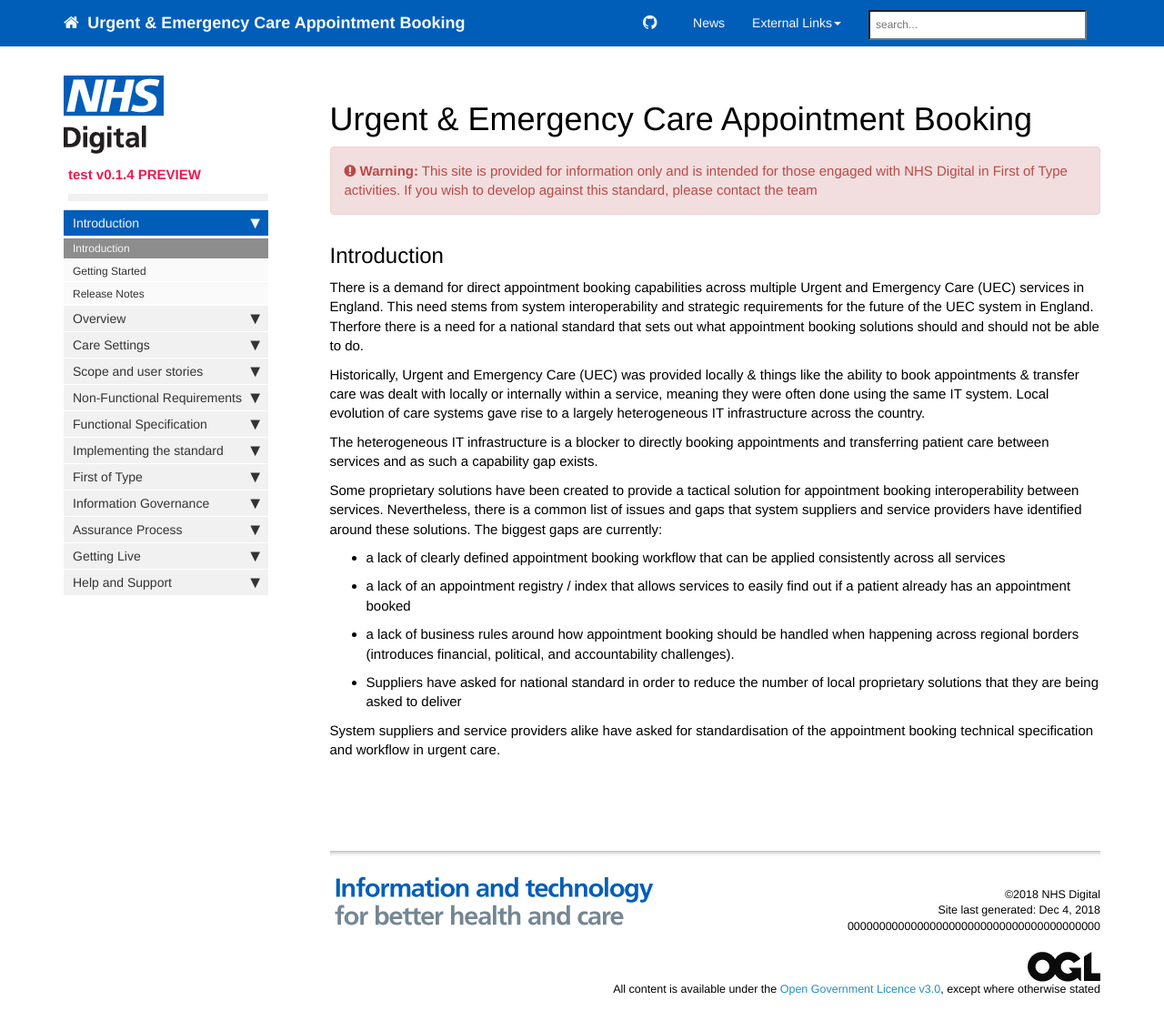
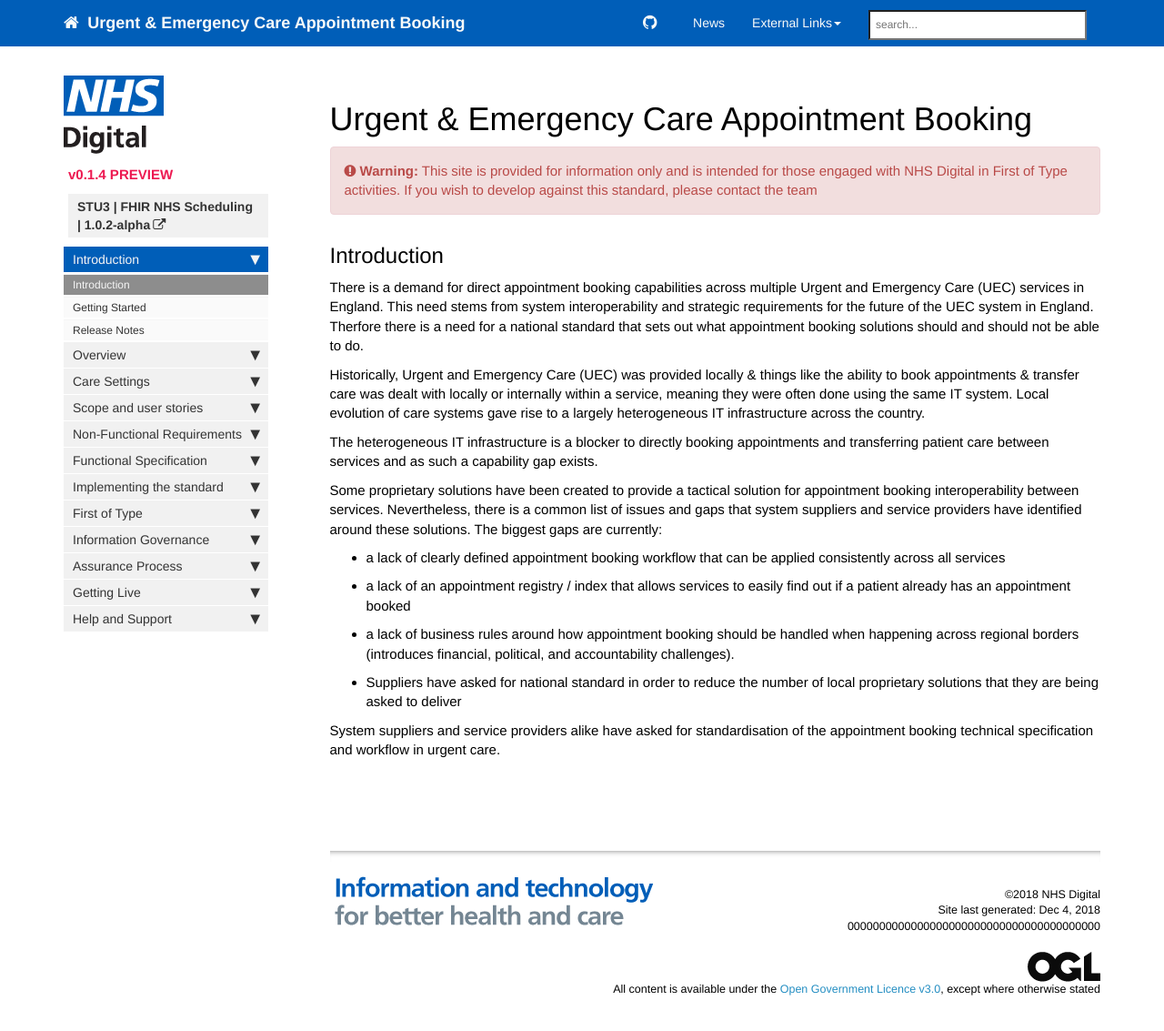
Before and after one commit to nhsd-a2si/docs-uec-appts, a Jekyll site: the page built from index.md, in a window 1280 px wide and 1157 px high. Shown: the top 1133 px of the window at 91% size. Built offline with Jekyll 4.4.1, drawn with Linux system fonts in a browser that asks for light colours; nearby versions of some CDN libraries.

Commit message:
Update overview_sidebar.yml

```diff
--- a/_data/sidebars/overview_sidebar.yml
+++ b/_data/sidebars/overview_sidebar.yml
@@ -2,8 +2,10 @@
 entries:
   -
     title: "Urgent & Emergency Care Appointment Booking Standards"
-    product: "test"
+    product: ""
     version: "v0.1.4 PREVIEW"
+    spec: "STU3 | FHIR NHS Scheduling | 1.0.2-alpha"
+    speclink: "https://nhsconnect.github.io/FHIR-A2SI-APPOINTMENTS-API/index.html"
     folders:
       -
         title: Introduction
```
